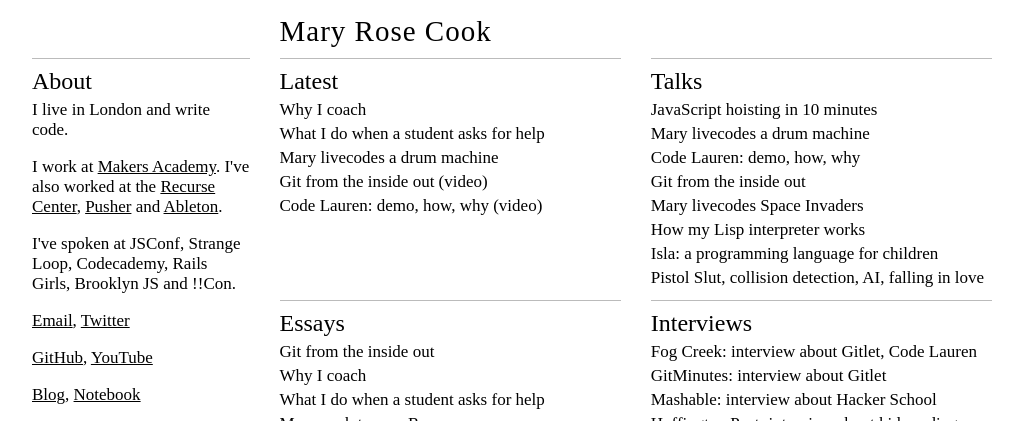
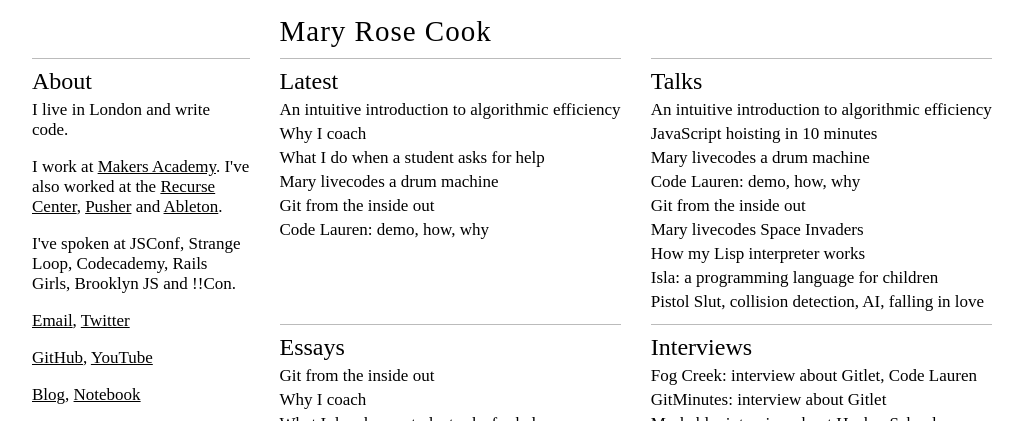
Before and after one commit to zahrabakhshalizadeh/maryrosecook.com, a Jekyll site: the page index.html, which Jekyll copies as it is, in a window 1280 px wide, cut to the strip 0-421 px from the top of the page. Shown: the whole strip, without its empty margins (128-1151 px from the left). Built offline with Jekyll 4.4.1, drawn with Linux system fonts in a browser that asks for light colours; some web fonts are replaced.

Commit message:
Add algorithmic efficiency talk

```diff
--- a/index.html
+++ b/index.html
@@ -68,11 +68,12 @@
 				  <div class="content">
             <h2>Latest</h2>
             <ul>
+              <li><a href="https://www.youtube.com/watch?v=u2iHB2vv3iE">An intuitive introduction to algorithmic efficiency</a></li>
               <li><a href="/blog/post/why-i-coach">Why I coach</a></li>
               <li><a href="/blog/post/responding-to-a-students-request-for-help">What I do when a student asks for help</a></li>
               <li><a href="http://drum-machine.maryrosecook.com">Mary livecodes a drum machine</a></li>
-              <li><a href="https://www.youtube.com/watch?v=fCtZWGhQBvo">Git from the inside out (video)</a></li>
-              <li><a href="https://www.youtube.com/watch?v=dOGuPJ6aFzE">Code Lauren: demo, how, why (video)</a></li>
+              <li><a href="https://www.youtube.com/watch?v=fCtZWGhQBvo">Git from the inside out</a></li>
+              <li><a href="https://www.youtube.com/watch?v=dOGuPJ6aFzE">Code Lauren: demo, how, why</a></li>
               <li class="vertical-column-spacing">&nbsp;</li>
               <li class="vertical-column-spacing">&nbsp;</li>
               <li class="vertical-column-spacing">&nbsp;</li>
@@ -105,6 +106,7 @@
           <div class="content">
             <h2>Talks</h2>
             <ul>
+              <li><a href="https://www.youtube.com/watch?v=u2iHB2vv3iE">An intuitive introduction to algorithmic efficiency</a></li>
               <li><a href="https://www.youtube.com/watch?v=p4xkzTOgFV0">JavaScript hoisting in 10 minutes</a></li>
               <li><a href="http://drum-machine.maryrosecook.com">Mary livecodes a drum machine</a></li>
               <li><a href="https://www.youtube.com/watch?v=dOGuPJ6aFzE">Code Lauren: demo, how, why</a></li>
```
